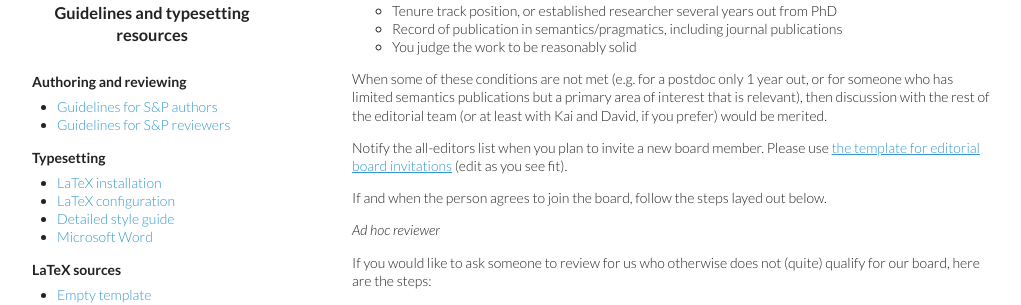
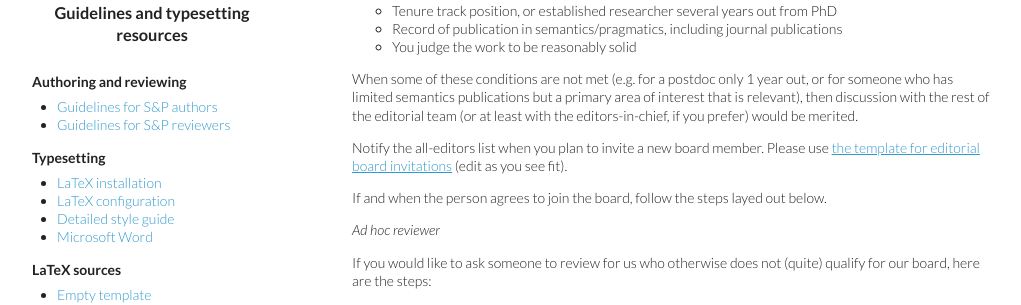
Before and after one commit to semprag/semprag.github.io, a Jekyll site: the page built from editors.md, in a window 1280 px wide and 900 px high, scrolled down 612 px. Shown: the part 190-495 px from the top of the window, without its empty margins (8-1029 px from the left). Built offline with Jekyll 4.4.1, drawn with Linux system fonts in a browser that asks for light colours.

Commit message:
Update editors.md
Change "David and Kai" to "editors-in-chief"

```diff
--- a/editors.md
+++ b/editors.md
@@ -34,7 +34,7 @@ likelihood that we may take up to 90 days given the nature of their paper.
     * Record of publication in semantics/pragmatics, including journal publications
     * You judge the work to be reasonably solid
 
-    When some of these conditions are not met (e.g. for a postdoc only 1 year out, or for someone who has limited semantics publications but a primary area of interest that is relevant), then discussion with the rest of the editorial team (or at least with Kai and David, if you prefer) would be merited.
+    When some of these conditions are not met (e.g. for a postdoc only 1 year out, or for someone who has limited semantics publications but a primary area of interest that is relevant), then discussion with the rest of the editorial team (or at least with the editors-in-chief, if you prefer) would be merited.
 
     Notify the all-editors list when you plan to invite a new board member. Please use [the template for editorial board invitations](/resources/sp-editorial-invitation.txt) (edit as you see fit).
 
```
